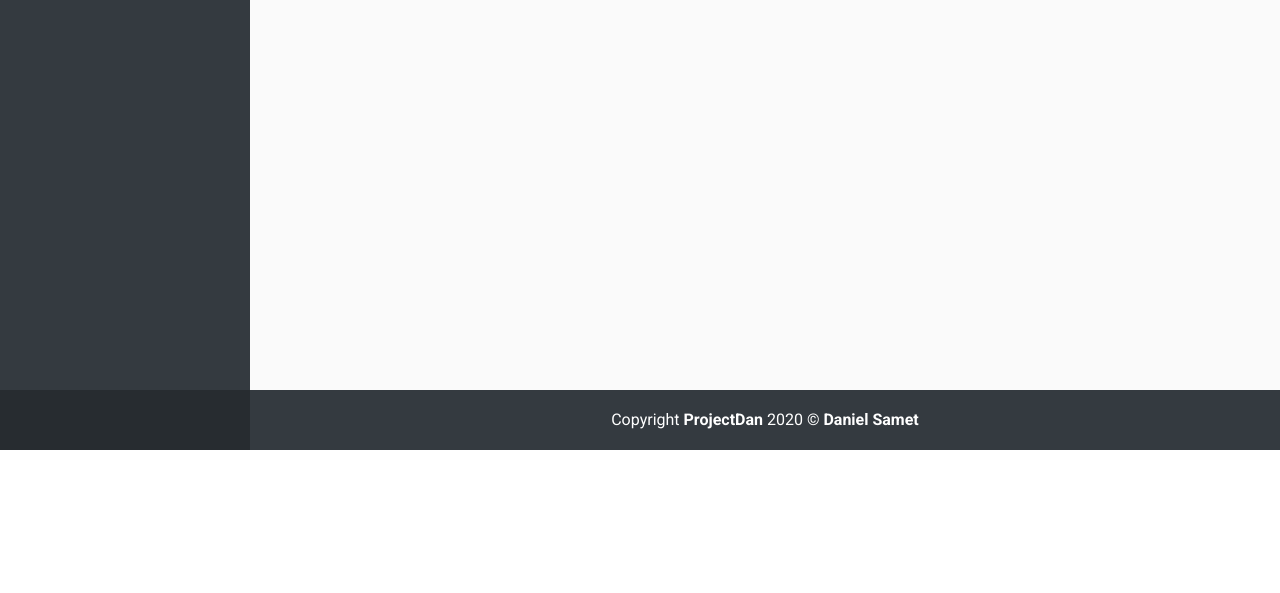
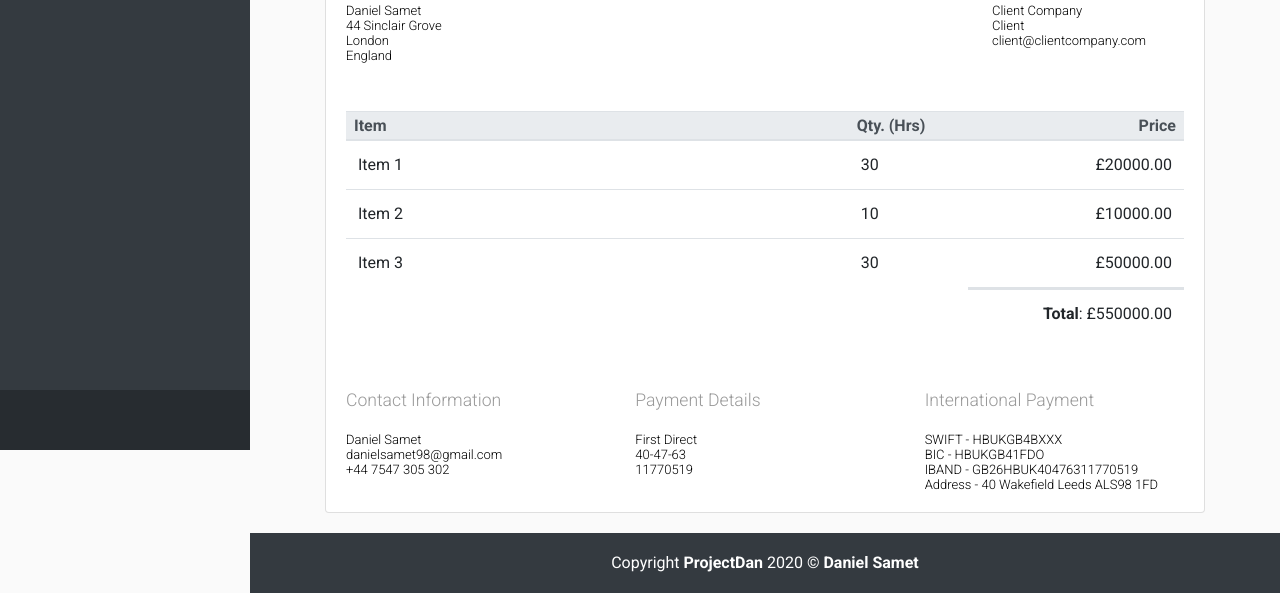
Before and after one commit to CouchMaster789/ProjectDan-Admin, a Flask app: page /invoice in a window 1280 px wide. Shown: the part 350-943 px from the top of the page. Before the commit the page ends 800 px from the top, so only its background shows below. Run offline with Flask 2, Linux system fonts and the light colour scheme; some libraries are stand-ins or nearby versions.

Commit message:
added the invoice and a site graphic
Signed-off-by: Daniel Samet <danielsamet98@gmail.com>

```diff
--- /dev/null
+++ b/static/css/invoice.css
@@ -0,0 +1,44 @@
+#invoice-container {
+    margin: auto;
+    min-width: 30em;
+    max-width: 55em;
+}
+
+.details-right {
+    float: right;
+    width: 12em;
+}
+
+.invoice-info {
+    color: black;
+    margin-bottom: 0;
+    line-height: normal;
+    font-size: medium;
+}
+
+.from-container {
+
+}
+
+.invoice-muted {
+    color: black;
+    margin-bottom: 0;
+    line-height: normal;
+    font-size: small;
+}
+
+.invoice-items {
+    margin: 3em 0;
+}
+
+.invoice-items th {
+    padding: .1em .5em;
+}
+
+.invoice-items th:first-child {
+    width: 60%;
+}
+
+.total-price {
+    border-top: 3px solid #dee2e6 !important;
+}
--- a/templates/base.html
+++ b/templates/base.html
@@ -11,8 +11,9 @@
     <!-- Bootstrap CSS CDN -->
     <link rel="stylesheet" href="https://stackpath.bootstrapcdn.com/bootstrap/4.4.1/css/bootstrap.min.css"
           integrity="sha384-Vkoo8x4CGsO3+Hhxv8T/Q5PaXtkKtu6ug5TOeNV6gBiFeWPGFN9MuhOf23Q9Ifjh" crossorigin="anonymous">
-    <!-- Our Custom CSS -->
+    <!-- Custom CSS -->
     <link rel="stylesheet" href="{{ url_for("static", filename="css/base.css") }}">
+    {% block extra_css %}{% endblock %}
     <!-- Scrollbar Custom CSS -->
     <link rel="stylesheet"
           href="https://cdnjs.cloudflare.com/ajax/libs/malihu-custom-scrollbar-plugin/3.1.5/jquery.mCustomScrollbar.min.css">
@@ -33,7 +34,7 @@
     <!-- Sidebar  -->
     <nav id="sidebar">
         <div class="sidebar-title sidebar-header">
-            <a class="h2" href="{{ url_for("index") }}">ProjectDan</a>
+            <a class="h2" href="{{ url_for("index") }}"><img src="{{ url_for("static", filename="images/project_dan_title.jpg") }}" alt="ProjectDan" width="220"></a>
         </div>
 
         <ul class="list-unstyled">
@@ -41,7 +42,7 @@
                 <a href="{{ url_for("index") }}">Home</a>
             </li>
             <li class="">
-                <a href="{{ url_for("invoice") }}">Invoices</a>
+                <a href="{{ url_for("invoice") }}">Invoice</a>
             </li>
         </ul>
 
@@ -80,9 +81,9 @@
         </main>
 
         <footer class="footer bg-dark text-white text-center px-4">
-            Copyright <a href="https://github.com/CouchMaster789/ProjectDan" class="font-weight-bold">ProjectDan</a>
+            Copyright <a href="https://github.com/CouchMaster789/ProjectDan" target="_blank" class="font-weight-bold">ProjectDan</a>
             2020 &copy;
-            <a href="https://github.com/CouchMaster789" class="font-weight-bold">Daniel Samet</a>
+            <a href="https://github.com/CouchMaster789" target="_blank" class="font-weight-bold">Daniel Samet</a>
         </footer>
     </div>
 </div>
--- a/templates/index.html
+++ b/templates/index.html
@@ -1,3 +1,9 @@
 {% extends "base.html" %}
 
 {% block title %}Index{% endblock %}
+
+{% block main_content %}
+
+I am the homepage. All hail me!
+
+{% endblock %}
--- a/templates/invoice.html
+++ b/templates/invoice.html
@@ -1,3 +1,100 @@
 {% extends "base.html" %}
 
+{% block extra_css %}
+    <link rel="stylesheet" href="{{ url_for("static", filename="css/invoice.css") }}">
+{% endblock %}
+
 {% block title %}Invoice{% endblock %}
+
+{% block main_content %}
+    <div class="card" id="invoice-container">
+        <div class="card-body">
+            <div class="row">
+                <div class="col-6">
+                    <img src="{{ url_for("static", filename="images/project_dan.jpg") }}" alt="LOGO" width="300">
+                </div>
+                <div class="col-6 text-right">
+                    <div class="text-left details-right">
+                        <p class="invoice-info">Invoice No: 1</p>
+                        <p class="invoice-info">Created At: 01/01/2020</p>
+                        <p class="invoice-info font-weight-bold">Invoice Due: 14/01/2020</p>
+                    </div>
+                </div>
+            </div>
+
+            <div class="row my-4">
+                <div class="col-6">
+                    <p class="invoice-muted">Daniel Samet</p>
+                    <p class="invoice-muted">44 Sinclair Grove</p>
+                    <p class="invoice-muted">London</p>
+                    <p class="invoice-muted">England</p>
+                </div>
+
+                <div class="col-6">
+                    <div class="text-left details-right">
+                        <p class="invoice-muted">Client Company</p>
+                        <p class="invoice-muted">Client</p>
+                        <p class="invoice-muted">client@clientcompany.com</p>
+                    </div>
+                </div>
+            </div>
+
+
+            <table class="table invoice-items">
+                <thead class="thead-light">
+                <tr>
+                    <th>Item</th>
+                    <th>Qty. (Hrs)</th>
+                    <th class="text-right">Price</th>
+                </tr>
+                </thead>
+                <tbody>
+                <tr>
+                    <td>Item 1</td>
+                    <td>30</td>
+                    <td class="text-right">£20000.00</td>
+                </tr>
+                <tr>
+                    <td>Item 2</td>
+                    <td>10</td>
+                    <td class="text-right">£10000.00</td>
+                </tr>
+                <tr>
+                    <td>Item 3</td>
+                    <td>30</td>
+                    <td class="text-right">£50000.00</td>
+                </tr>
+                <tr>
+                    <td class="border-0"></td>
+                    <td class="border-0"></td>
+                    <td class="text-right total-price">
+                        <span class="font-weight-bold">Total</span>: £550000.00
+                    </td>
+                </tr>
+                </tbody>
+            </table>
+
+            <div class="row">
+                <div class="col-4">
+                    <p>Contact Information</p>
+                    <p class="invoice-muted">Daniel Samet</p>
+                    <p class="invoice-muted">danielsamet98@gmail.com</p>
+                    <p class="invoice-muted">+44 7547 305 302</p>
+                </div>
+                <div class="col-4">
+                    <p>Payment Details</p>
+                    <p class="invoice-muted">First Direct</p>
+                    <p class="invoice-muted">40-47-63</p>
+                    <p class="invoice-muted">11770519</p>
+                </div>
+                <div class="col-4">
+                    <p>International Payment</p>
+                    <p class="invoice-muted">SWIFT - HBUKGB4BXXX</p>
+                    <p class="invoice-muted">BIC - HBUKGB41FDO</p>
+                    <p class="invoice-muted">IBAND - GB26HBUK40476311770519</p>
+                    <p class="invoice-muted">Address - 40 Wakefield Leeds ALS98 1FD</p>
+                </div>
+            </div>
+        </div>
+    </div>
+{% endblock %}
```
